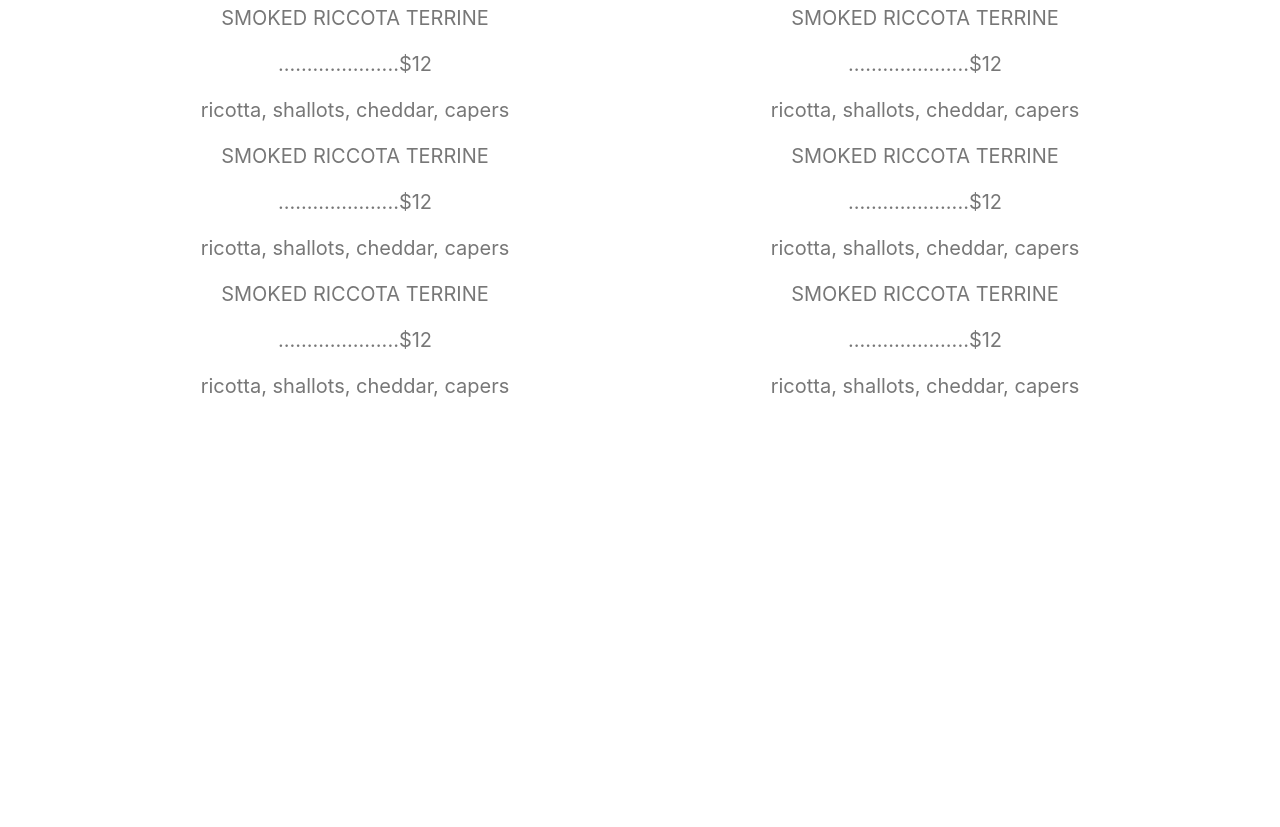
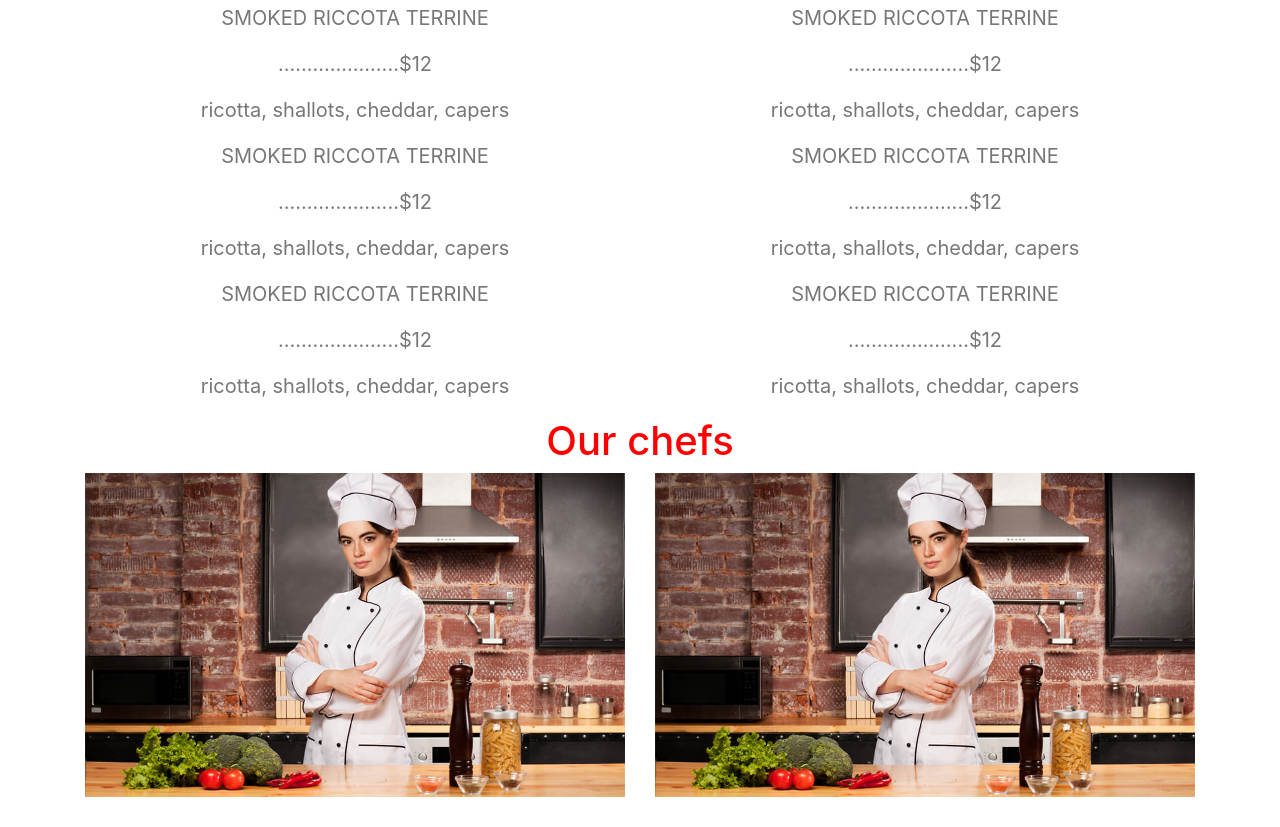
Before and after one commit to YakubuAmidu/lassy-cafe, a website: page index.html in a window 1280 px wide. Shown: the part 3481-4308 px from the top of the page. Before the commit the page ends 3928 px from the top, so only its background shows below. Drawn offline with nearby package versions, Linux system fonts and the light colour scheme.

Commit message:
Commiting changes

```diff
--- a/css/style.css
+++ b/css/style.css
@@ -165,3 +165,11 @@ video{
 .Menu-headline{
   margin-right: 20px;
 }
+
+.Chefs{
+  text-align: center;
+}
+
+.Chefone{
+  width: 100%;
+}
--- a/index.html
+++ b/index.html
@@ -286,5 +286,25 @@
  </div>
 </div>
 
+<div id="Chefs">
+<h1>Our chefs</h1>
+<div class="container">
+<div class="row">
+  <div class="col">
+  <div class="Chef-images">
+  <img src="./assets/Chefone.png" class="Chefone"/>
+  </div>
+  </div>
+
+  <div class="col">
+  <div class="Chef-images">
+  <img src="./assets/Chefone.png" class="Chefone"/>
+  </div>
+  </div>
+
+</div>
+</div>
+</div>
+
     </body>
 </html>
```
Also changed, not shown: assets/Chefone.png (added).
